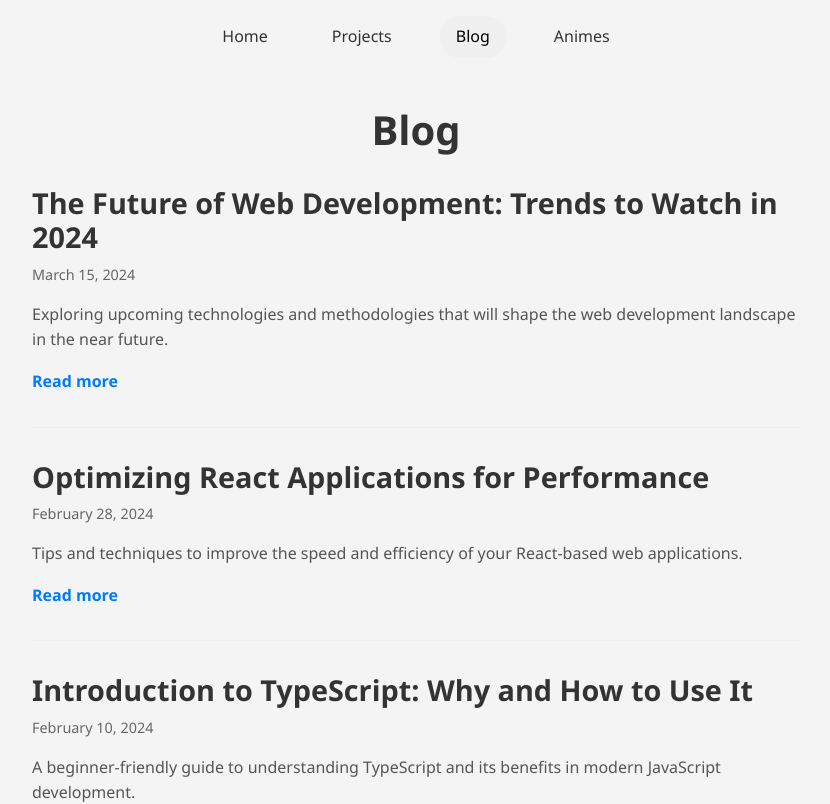
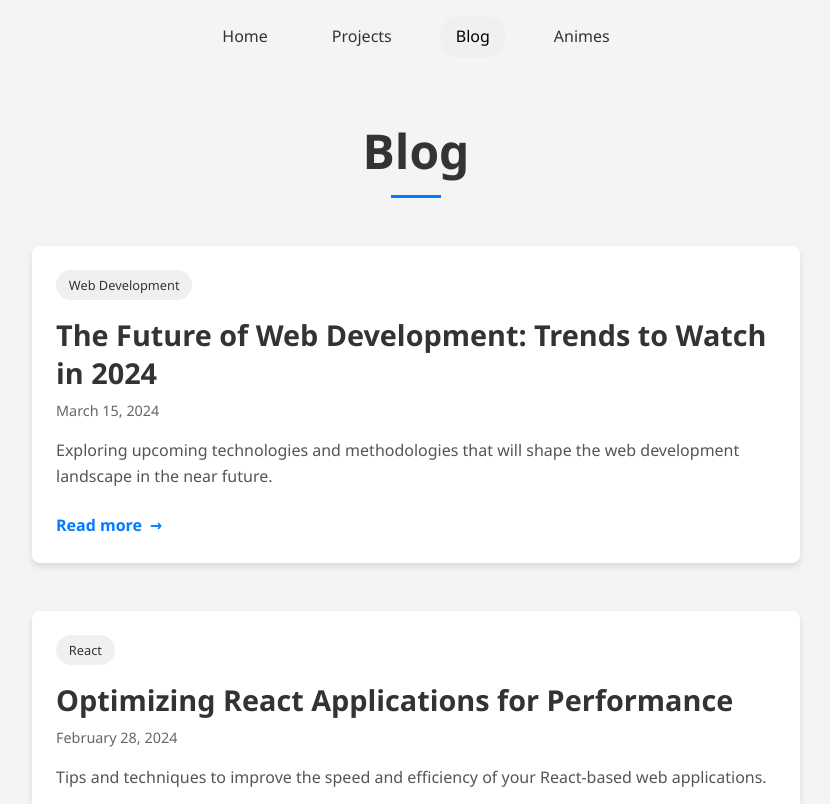
Before and after one commit to bek-shoyatbek/beksh.uz-ui, a React (Vite) app: page /blog in a window 1280 px wide. Shown: the top 804 px of the page, without its empty margins (224-1054 px from the left). Built offline with nearby package versions, Linux system fonts and the light colour scheme.

Commit message:
feat: blog page cards improved

```diff
--- a/src/pages/Blog.tsx
+++ b/src/pages/Blog.tsx
@@ -7,6 +7,7 @@ interface BlogPost {
   title: string;
   date: string;
   excerpt: string;
+  category: string;
 }
 
 const blogPosts: BlogPost[] = [
@@ -14,19 +15,22 @@ const blogPosts: BlogPost[] = [
     id: '1',
     title: 'The Future of Web Development: Trends to Watch in 2024',
     date: '2024-03-15',
-    excerpt: 'Exploring upcoming technologies and methodologies that will shape the web development landscape in the near future.'
+    excerpt: 'Exploring upcoming technologies and methodologies that will shape the web development landscape in the near future.',
+    category: 'Web Development'
   },
   {
     id: '2',
     title: 'Optimizing React Applications for Performance',
     date: '2024-02-28',
-    excerpt: 'Tips and techniques to improve the speed and efficiency of your React-based web applications.'
+    excerpt: 'Tips and techniques to improve the speed and efficiency of your React-based web applications.',
+    category: 'React'
   },
   {
     id: '3',
     title: 'Introduction to TypeScript: Why and How to Use It',
     date: '2024-02-10',
-    excerpt: 'A beginner-friendly guide to understanding TypeScript and its benefits in modern JavaScript development.'
+    excerpt: 'A beginner-friendly guide to understanding TypeScript and its benefits in modern JavaScript development.',
+    category: 'TypeScript'
   },
   // Add more blog posts as needed
 ];
@@ -34,16 +38,24 @@ const blogPosts: BlogPost[] = [
 const Blog: React.FC = () => {
   return (
     <div className={styles.blog}>
-      <h1>Blog</h1>
+      <h1 className={styles.title}>Blog</h1>
       <div className={styles.blogList}>
         {blogPosts.map((post) => (
           <article key={post.id} className={styles.blogPost}>
-            <h2><Link to={`/blog/${post.id}`}>{post.title}</Link></h2>
-            <div className={styles.postMeta}>
-              <time dateTime={post.date}>{new Date(post.date).toLocaleDateString('en-US', { year: 'numeric', month: 'long', day: 'numeric' })}</time>
+            <div className={styles.postContent}>
+              <span className={styles.category}>{post.category}</span>
+              <h2><Link to={`/blog/${post.id}`}>{post.title}</Link></h2>
+              <div className={styles.postMeta}>
+                <time dateTime={post.date}>
+                  {new Date(post.date).toLocaleDateString('en-US', { year: 'numeric', month: 'long', day: 'numeric' })}
+                </time>
+              </div>
+              <p>{post.excerpt}</p>
+              <Link to={`/blog/${post.id}`} className={styles.readMore}>
+                Read more
+                <span className={styles.arrow}>→</span>
+              </Link>
             </div>
-            <p>{post.excerpt}</p>
-            <Link to={`/blog/${post.id}`} className={styles.readMore}>Read more</Link>
           </article>
         ))}
       </div>
--- a/src/styles/Blog.module.css
+++ b/src/styles/Blog.module.css
@@ -1,34 +1,62 @@
 .blog {
     max-width: 800px;
     margin: 0 auto;
-    padding: 2rem 1rem;
+    padding: 3rem 1rem;
   }
 
-  .blog h1 {
-    font-size: 2.5rem;
+  .title {
+    font-size: 3rem;
     color: #333;
-    margin-bottom: 2rem;
+    margin-bottom: 3rem;
     text-align: center;
+    position: relative;
+  }
+
+  .title::after {
+    content: '';
+    display: block;
+    width: 50px;
+    height: 3px;
+    background-color: #007bff;
+    margin: 1rem auto 0;
   }
 
   .blogList {
-    display: flex;
-    flex-direction: column;
-    gap: 2rem;
+    display: grid;
+    gap: 3rem;
   }
 
   .blogPost {
-    border-bottom: 1px solid #eee;
-    padding-bottom: 2rem;
+    background-color: #fff;
+    border-radius: 8px;
+    box-shadow: 0 4px 6px rgba(0, 0, 0, 0.1);
+    overflow: hidden;
+    transition: transform 0.3s ease, box-shadow 0.3s ease;
   }
 
-  .blogPost:last-child {
-    border-bottom: none;
+  .blogPost:hover {
+    transform: translateY(-5px);
+    box-shadow: 0 6px 12px rgba(0, 0, 0, 0.15);
+  }
+
+  .postContent {
+    padding: 1.5rem;
+  }
+
+  .category {
+    display: inline-block;
+    background-color: #f0f0f0;
+    color: #333;
+    font-size: 0.8rem;
+    padding: 0.3rem 0.8rem;
+    border-radius: 20px;
+    margin-bottom: 1rem;
   }
 
   .blogPost h2 {
     font-size: 1.8rem;
     margin-bottom: 0.5rem;
+    line-height: 1.3;
   }
 
   .blogPost h2 a {
@@ -50,11 +78,12 @@
   .blogPost p {
     color: #555;
     line-height: 1.6;
-    margin-bottom: 1rem;
+    margin-bottom: 1.5rem;
   }
 
   .readMore {
-    display: inline-block;
+    display: inline-flex;
+    align-items: center;
     color: #007bff;
     text-decoration: none;
     font-weight: bold;
@@ -65,12 +94,40 @@
     color: #0056b3;
   }
 
+  .arrow {
+    margin-left: 0.5rem;
+    transition: transform 0.3s ease;
+  }
+
+  .readMore:hover .arrow {
+    transform: translateX(5px);
+  }
+
   @media (max-width: 600px) {
-    .blog h1 {
-      font-size: 2rem;
+    .blog {
+      padding: 2rem 1rem;
+    }
+
+    .title {
+      font-size: 2.5rem;
     }
 
     .blogPost h2 {
       font-size: 1.5rem;
     }
   }
+
+  @keyframes fadeIn {
+    from { opacity: 0; transform: translateY(20px); }
+    to { opacity: 1; transform: translateY(0); }
+  }
+
+  .blogPost {
+    animation: fadeIn 0.5s ease-out forwards;
+    opacity: 0;
+  }
+
+  .blogPost:nth-child(1) { animation-delay: 0.1s; }
+  .blogPost:nth-child(2) { animation-delay: 0.2s; }
+  .blogPost:nth-child(3) { animation-delay: 0.3s; }
+  /* Add more if you have more posts */
```
